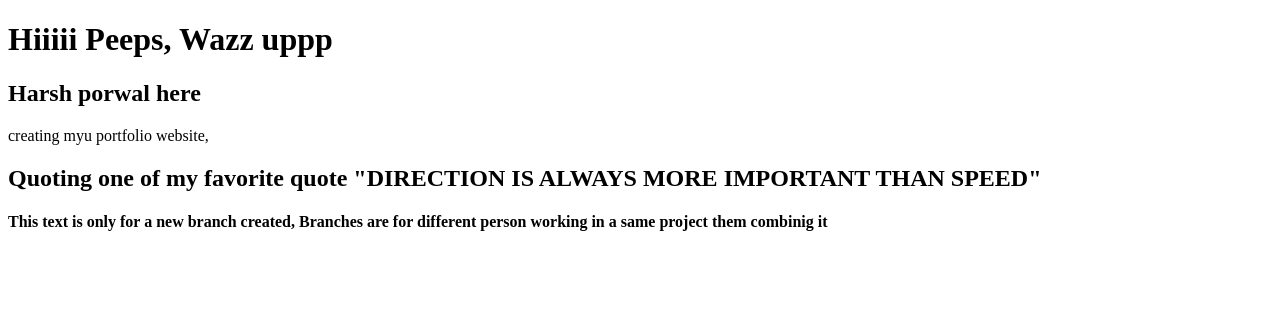
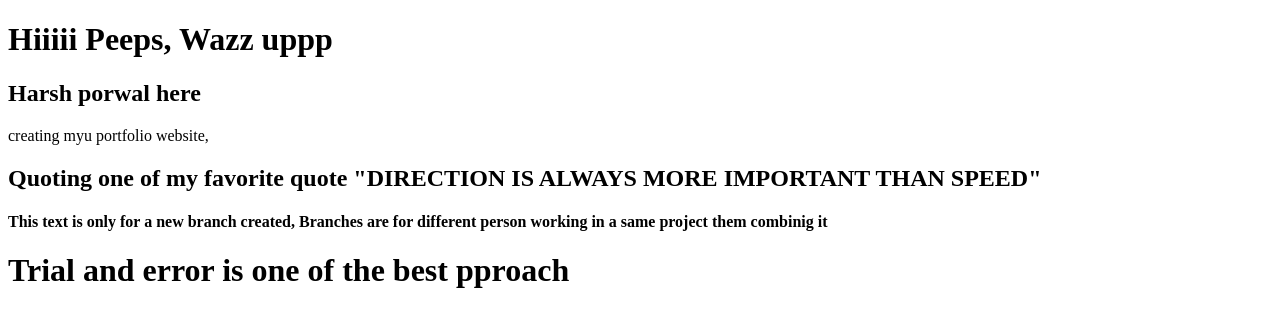
Before and after one commit to h-harsh/new-site-repo, a plain HTML site: page index.html in a window 1280 px wide. Drawn offline with Linux system fonts and the light colour scheme.

Commit message:
feat: added on emnthod

```diff
--- a/index.html
+++ b/index.html
@@ -11,5 +11,6 @@
     <p>creating myu portfolio website, </p>
     <h2>Quoting one of my favorite quote "DIRECTION IS ALWAYS MORE IMPORTANT THAN SPEED"</h2>
     <h4>This text is only for a new branch created, Branches are for different person working in a same project them combinig it    </h4>
+    <h1>Trial and error is one of the best pproach</h1>
 </body>
 </html>
```
